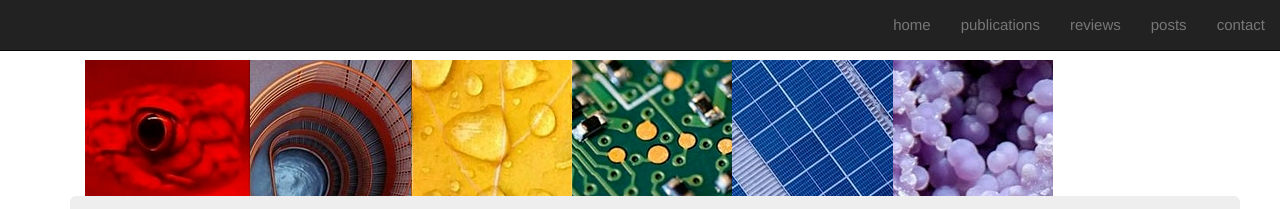
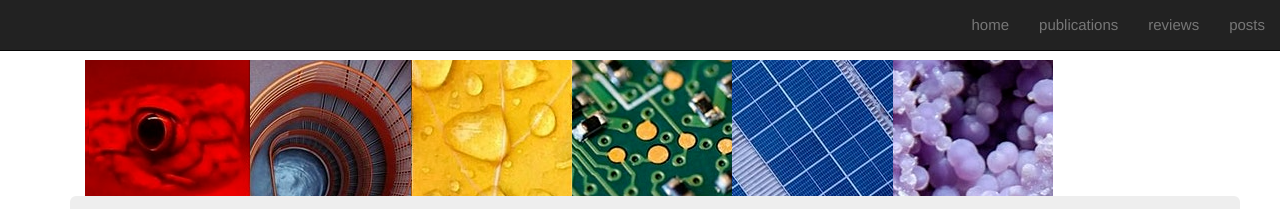
Before and after one commit to irisdyoung/irisdyoung.github.io, a Jekyll site: the page built from index.md, in a window 1280 px wide. Shown: the top 209 px of the page. Built offline with Jekyll 4.4.1, drawn with Linux system fonts in a browser that asks for light colours; nearby versions of some CDN libraries.

Commit message:
rm contact tab

```diff
--- a/_data/navlinks.yml
+++ b/_data/navlinks.yml
@@ -13,7 +13,3 @@
 - name: posts
   url: /posts
   group: posts
-
-- name: contact
-  url: /contact
-  group: contact
```
